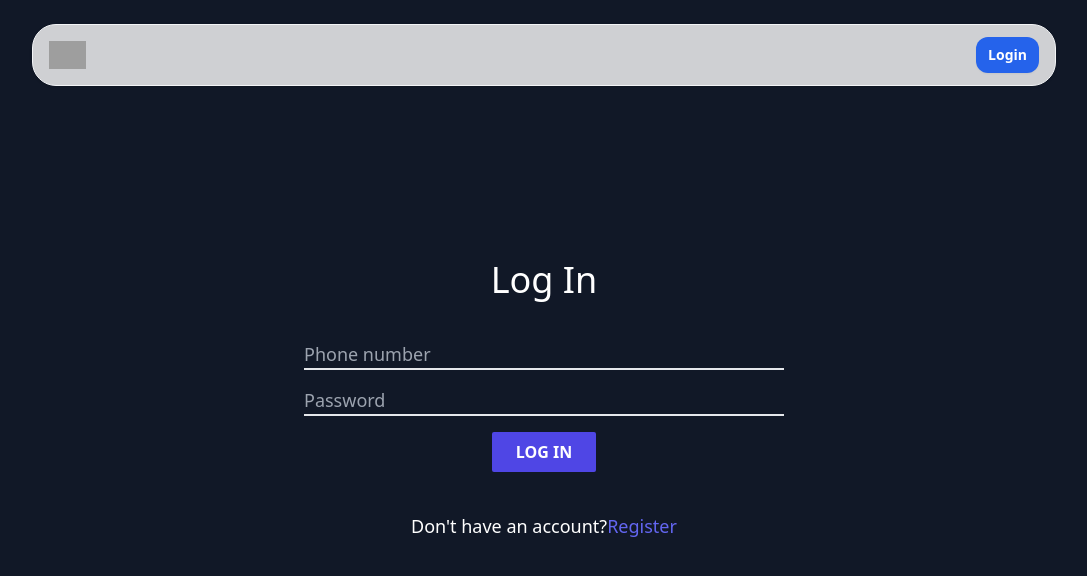
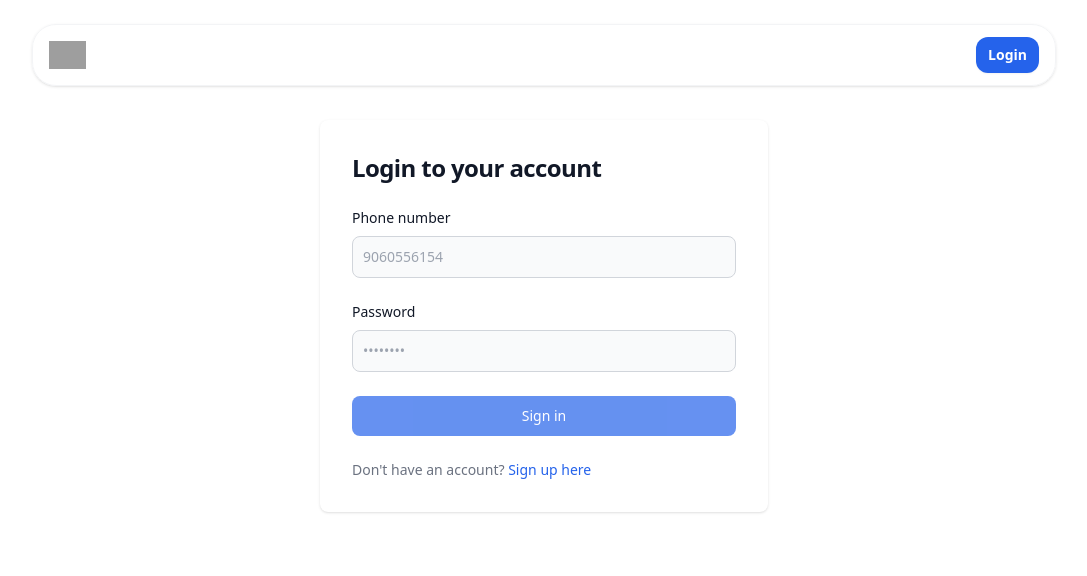
Before and after one commit to patrickmar/Moticket_International_Agent_Web_App, a React (Create React App) app: page /login in a window 1280 px wide. Shown: the top 576 px of the page, without its empty margins (96-1183 px from the left). Built offline with nearby package versions, Linux system fonts and the light colour scheme; no server answers; grey boxes are pictures that could not be loaded.

Commit message:
fix login

```diff
--- a/src/App.js
+++ b/src/App.js
@@ -5,7 +5,8 @@
 import HomePage from './pages/HomePage';
 import { Toaster } from 'react-hot-toast';
 import EventDetails from './pages/EventDetails';
-import LoginPage from './pages/LoginPage';
+import Login from './pages/Login';
+// import LoginPage from './pages/LoginPage';
 
 function App() {
   return (
@@ -14,7 +15,7 @@
         <Header />
         <Routes>
           <Route path="/" element={<Navigate to="/login" />} />
-          <Route path="/login" element={<LoginPage />} />
+          <Route path="/login" element={<Login />} />
           <Route path="/verify" element={<HomePage />} />
           <Route path="/register" element={<Register />} />
           <Route path="/event-details" element={<EventDetails />} />
```
